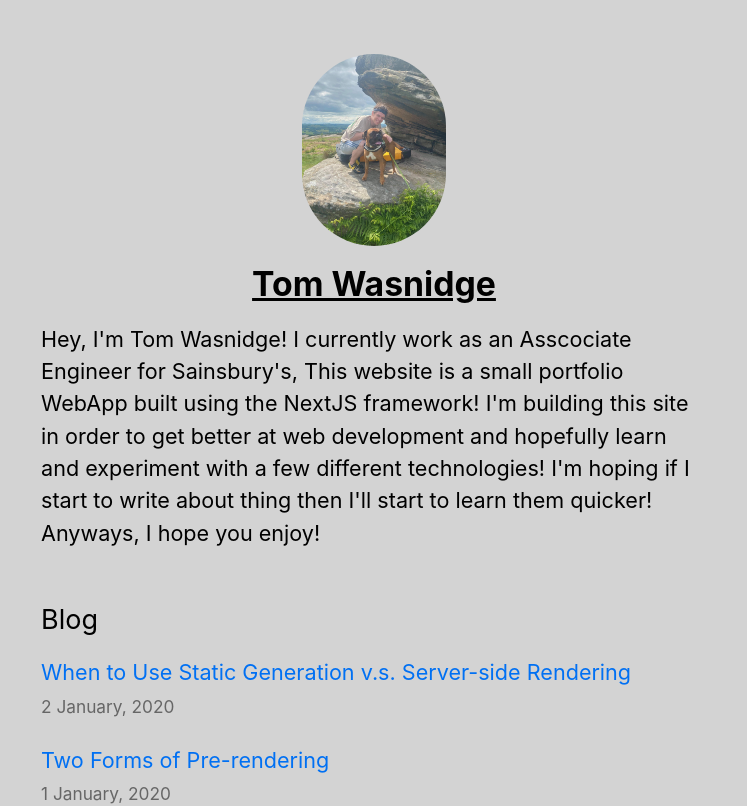
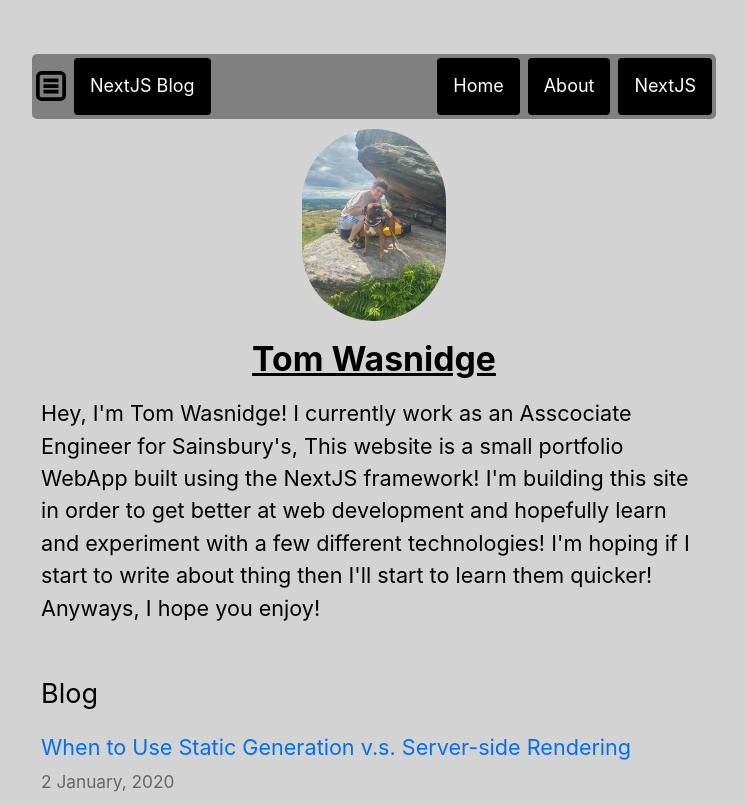
Before and after one commit to wozza0212/AnotherNextProject, a Next.js app: page / in a window 1280 px wide. Shown: the top 806 px of the page, without its empty margins (266-1013 px from the left). Built offline with nearby package versions, Linux system fonts and the light colour scheme.

Commit message:
added styled navbar, incorrect links

```diff
--- a/components/layout.js
+++ b/components/layout.js
@@ -3,6 +3,7 @@
 import Link from 'next/link';
 import Image from 'next/image';
 import utilStyles from '../styles/utils.module.css';
+import NavBar from './navbar/navbar';
 
 const name = 'Tom Wasnidge';
 export const siteTitle = 'Tom';
@@ -26,6 +27,7 @@ export const siteTitle = 'Tom';
         <meta name="twitter:card" content="summary_large_image" />
       </Head>
       <header className={styles.header}>
+        <NavBar />
         {home ? (
           <>
             <Image
--- /dev/null
+++ b/components/navbar/navbar.js
@@ -0,0 +1,23 @@
+import Image from "next/image";
+import styles from "./navbar.module.css";
+
+const NavBar = () => {
+    return (
+            <nav className={styles.navigation}>
+                <div className={styles.hamburgerLogo}>
+                    <Image src="/alt-menu-svgrepo-com.svg" height={30} width={30} alt="hamburger menu" />
+                </div>
+                <div className={styles.logo}>
+                    <a><h1 className={styles.logoheading}>NextJS Blog</h1></a>
+                </div>
+                <ul>
+                    <a><li>Home</li></a>
+                    <a><li>About</li></a>
+                    <a><li>NextJS</li></a>
+                </ul>
+            </nav>
+    )
+
+ }
+
+ export default NavBar;
--- /dev/null
+++ b/components/navbar/navbar.module.css
@@ -0,0 +1,38 @@
+.navigation {
+    display: flex;
+    background-color: grey;
+    overflow: hidden;
+    width: 100%;
+    color: aliceblue;
+    justify-content: space-between;
+    border-radius: 5px;
+    margin-bottom: 10px;
+
+}
+
+.navigation a {
+    background-color: black;
+    float: left;
+    color: white;
+    text-align: center;
+    padding: 14px 16px;
+    text-decoration: none;
+    margin: 4px;
+    border-radius: 4px;
+}
+
+.logo {
+    margin-right: auto;
+}
+
+.logoheading {
+    background-color: black;
+}
+
+.hamburgerLogo {
+    padding: 4px;
+    margin-top: auto;
+    margin-bottom: auto;
+    text-align: center;
+    text-decoration: none;
+}
```
Also changed, not shown: public/alt-menu-svgrepo-com.svg (added). Lines whose indentation alone changed are shown as unchanged.
